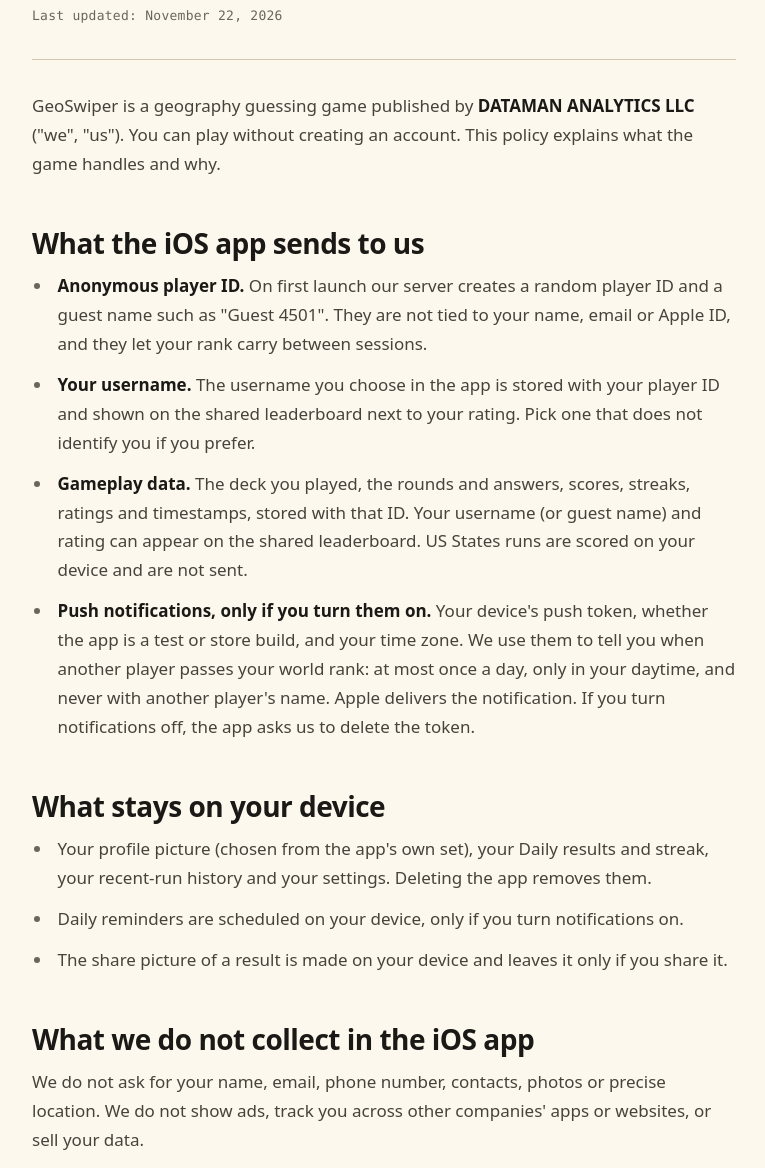
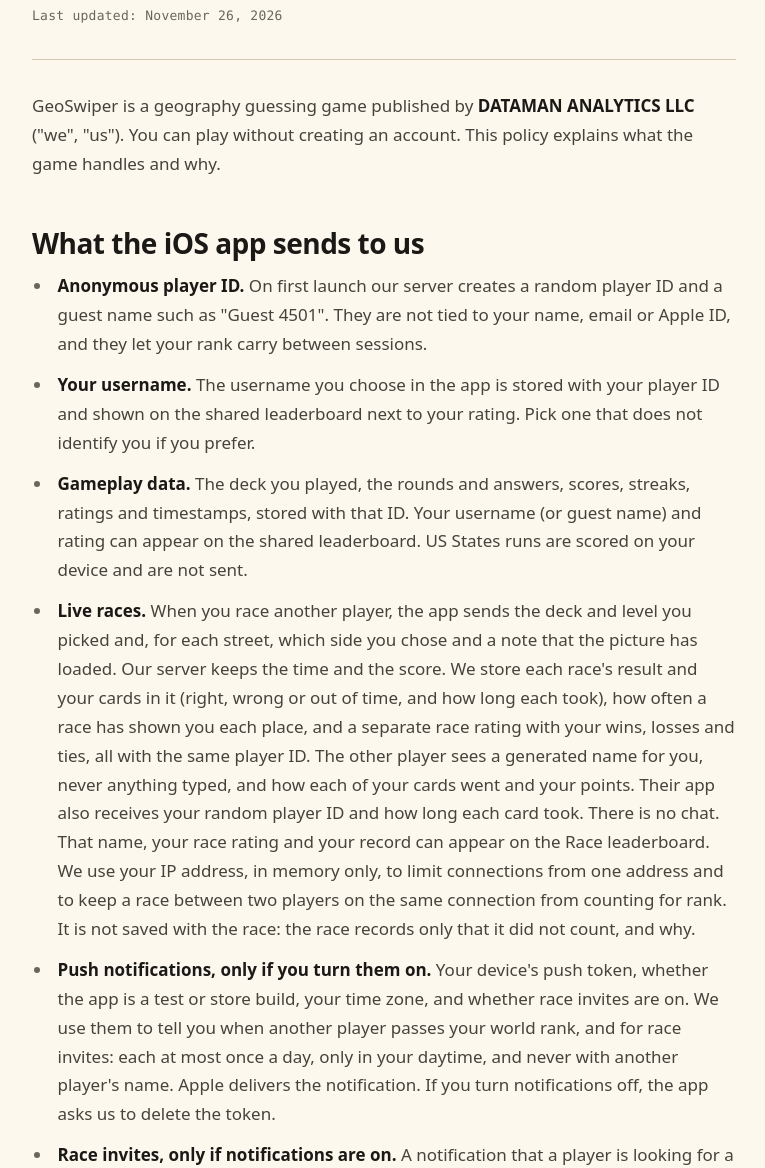
Before and after one commit to samthedataman/geoswiper-web, a plain HTML site: page privacy/index.html in a window 1280 px wide. Shown: the part 212-1380 px from the top of the page, without its empty margins (256-1021 px from the left). Drawn offline with Linux system fonts and the light colour scheme; a web font is replaced by a local one.

Commit message:
Privacy: live races, what the other player sees, race invites
Adds what a live race sends and stores, what the other player sees,
how the IP address is used, race invites and their switch, and what
deleting your data does to past races. Updates the date.

Co-Authored-By: Claude Fable 5.2 <noreply@anthropic.com>

```diff
--- a/privacy/index.html
+++ b/privacy/index.html
@@ -52,14 +52,16 @@
   <div class="wrap">
     <article class="prose">
       <h1>Privacy Policy</h1>
-      <p class="sub">Last updated: November 22, 2026</p>
+      <p class="sub">Last updated: November 26, 2026</p>
       <p>GeoSwiper is a geography guessing game published by <strong>DATAMAN ANALYTICS LLC</strong> ("we", "us"). You can play without creating an account. This policy explains what the game handles and why.</p>
       <h2>What the iOS app sends to us</h2>
       <ul>
       <li><strong>Anonymous player ID.</strong> On first launch our server creates a random player ID and a guest name such as "Guest 4501". They are not tied to your name, email or Apple ID, and they let your rank carry between sessions.</li>
       <li><strong>Your username.</strong> The username you choose in the app is stored with your player ID and shown on the shared leaderboard next to your rating. Pick one that does not identify you if you prefer.</li>
       <li><strong>Gameplay data.</strong> The deck you played, the rounds and answers, scores, streaks, ratings and timestamps, stored with that ID. Your username (or guest name) and rating can appear on the shared leaderboard. US States runs are scored on your device and are not sent.</li>
-      <li><strong>Push notifications, only if you turn them on.</strong> Your device's push token, whether the app is a test or store build, and your time zone. We use them to tell you when another player passes your world rank: at most once a day, only in your daytime, and never with another player's name. Apple delivers the notification. If you turn notifications off, the app asks us to delete the token.</li>
+      <li><strong>Live races.</strong> When you race another player, the app sends the deck and level you picked and, for each street, which side you chose and a note that the picture has loaded. Our server keeps the time and the score. We store each race's result and your cards in it (right, wrong or out of time, and how long each took), how often a race has shown you each place, and a separate race rating with your wins, losses and ties, all with the same player ID. The other player sees a generated name for you, never anything typed, and how each of your cards went and your points. Their app also receives your random player ID and how long each card took. There is no chat. That name, your race rating and your record can appear on the Race leaderboard. We use your IP address, in memory only, to limit connections from one address and to keep a race between two players on the same connection from counting for rank. It is not saved with the race: the race records only that it did not count, and why.</li>
+      <li><strong>Push notifications, only if you turn them on.</strong> Your device's push token, whether the app is a test or store build, your time zone, and whether race invites are on. We use them to tell you when another player passes your world rank, and for race invites: each at most once a day, only in your daytime, and never with another player's name. Apple delivers the notification. If you turn notifications off, the app asks us to delete the token.</li>
+      <li><strong>Race invites, only if notifications are on.</strong> A notification that a player is looking for a race. We send it only while someone is searching, at most once a day, between 9 am and 9 pm your time, and it expires after 10 minutes. Race invites are on once notifications are on, and have their own switch in the Profile tab. We store that setting with your push token, and the time we last sent you an invite.</li>
       </ul>
       <h2>What stays on your device</h2>
       <ul>
@@ -85,7 +87,7 @@
       <h2>The web and Android versions</h2>
       <p>The web version offers optional Google sign-in. If you use it, we store your Google name, email and profile picture with your player, and your name can appear on the leaderboard. Display names chosen in the web or Android versions can also appear on the leaderboard.</p>
       <h2>Keeping and deleting data</h2>
-      <p>We keep player and gameplay data while the game operates. To have yours deleted, email us with your username or guest name, shown in the Profile tab, and we will remove it.</p>
+      <p>We keep player and gameplay data while the game operates. To have yours deleted, email us with your username or guest name, shown in the Profile tab, and we will remove it. That removes your race rating and takes your player ID off your past races. The cards and score of those races stay, with nothing that identifies you, so the players you raced keep their results.</p>
       <h2>Children</h2>
       <p>The game does not knowingly collect personal information from children. If you believe a child has given us personal information, contact us and we will delete it.</p>
       <h2>Changes</h2>
```
